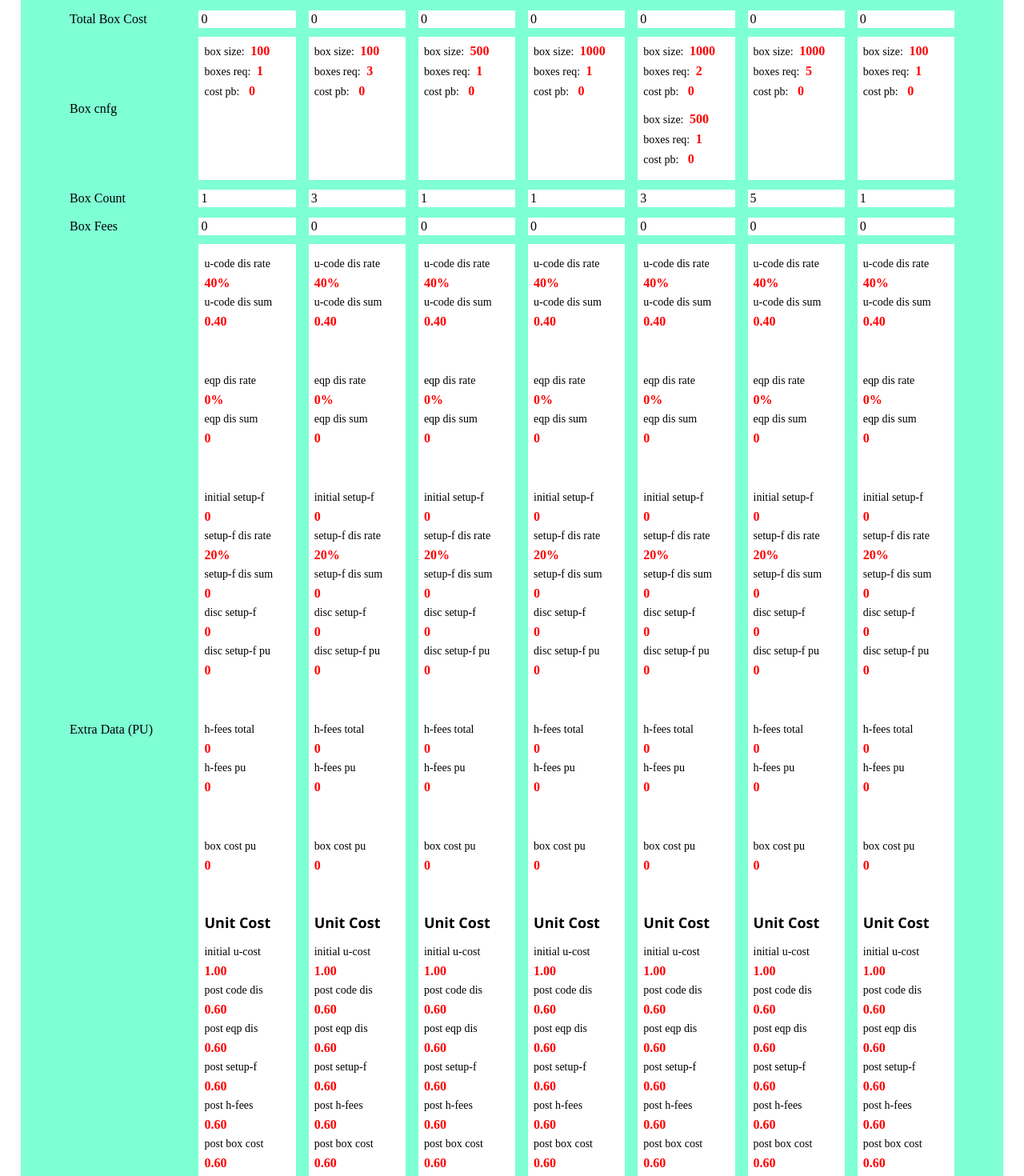
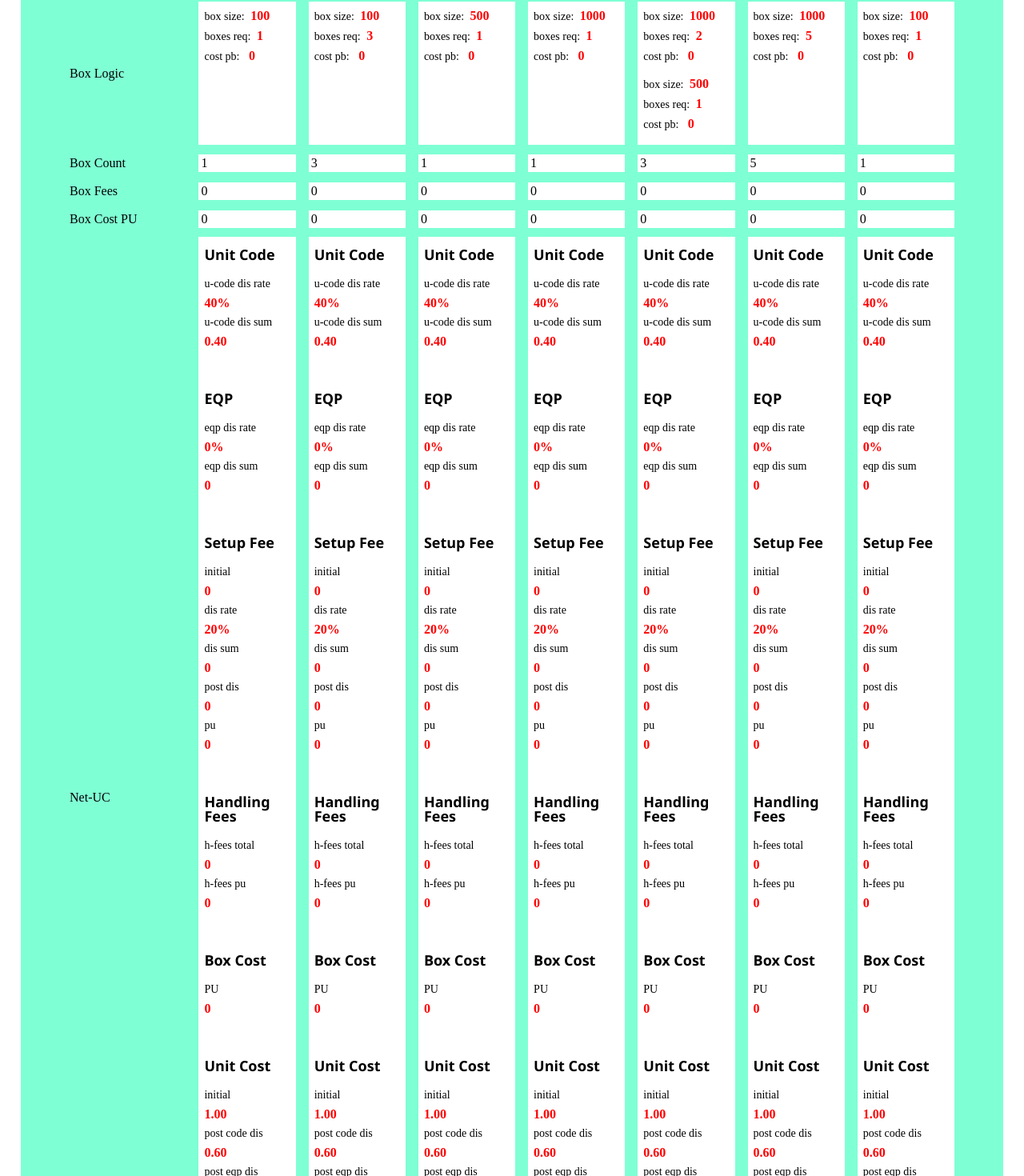
Before and after one commit to webdev-dave/bizzbuzz-custom-calculator, a React (Create React App) app: page / in a window 1280 px wide. Shown: the part 1112-2582 px from the top of the page at 80% size. Built offline with nearby package versions, Linux system fonts and the light colour scheme.

Commit message:
style netUnitCostAD

```diff
--- a/src/assets/styles/app.css
+++ b/src/assets/styles/app.css
@@ -333,12 +333,6 @@ input[type=number]::-webkit-outer-spin-button {
   padding-top: 3rem;
 }
 
-#additional-data-container h5 {
-  font-size: 1.8rem;
-  font-weight: 600;
-  font-family:'Segoe UI', Tahoma, Geneva, Verdana, sans-serif;
-  margin-bottom: 1.6rem;
-}
 
 #additional-data-grid {
   display: grid;
@@ -381,11 +375,21 @@ input[type=number]::-webkit-outer-spin-button {
 
 
 
-/* ------------------------------------------------------------------ Extra Data  */
+/* ------------------------------------------------------------------ Net Unit Cost Additional Data  */
+
+.grid-child .extra-data {
+  padding-top: 20rem;
+}
+
+.net-ucad-child h6 {
+  font-size: 1.8rem;
+  font-weight: 600;
+  font-family:'Segoe UI', Tahoma, Geneva, Verdana, sans-serif;
+  margin-bottom: 1.6rem;
+}
 
 
-
-.additional-data-text-container .extra-data-child {
+.additional-data-text-container .net-ucad-child {
   margin-bottom: 5rem;
   margin-top: 1rem;
 }
--- a/src/components/additionalData/AdditionalData.js
+++ b/src/components/additionalData/AdditionalData.js
@@ -1,11 +1,12 @@
 import { useSelector } from "react-redux";
 import { columnsArr } from "../../assets/helpers/helperArrays";
 import { selectQuantity } from "../main/mainSlice";
-import BoxConfiguration from "./Box/BoxConfiguration";
+import BoxLogic from "./Box/BoxLogic";
 import BoxCount from "./Box/BoxCount";
 import BoxFees from "./Box/BoxFees";
-import TotalBoxCost from "./Box/TotalBoxCost";
-import ExtraData from "./ExtraData";
+import BoxCostPerUnit from "./Box/BoxCostPerUnit";
+import NetUnitCostAD from "./NetUnitCostAD";
+
 
 const AdditionalData = () => {
   const qtyInput = useSelector(selectQuantity);
@@ -23,24 +24,13 @@ const AdditionalData = () => {
           );
         })}
 
-        <h6 className="result-head">Total Box Cost</h6>
+        <h6 className="result-head">Box Logic</h6>
         {columnsArr.map((column, i) => {
           return (
-            <TotalBoxCost
+            <BoxLogic
               columnIndex={i}
-              id={"total-box-cost-col-" + i}
-              key={"total-box-cost-col" + i}
-            />
-          );
-        })}
-
-        <h6 className="result-head">Box cnfg</h6>
-        {columnsArr.map((column, i) => {
-          return (
-            <BoxConfiguration
-              columnIndex={i}
-              id={"box-configuration-col-" + i}
-              key={"box-configuration-col-" + i}
+              id={"box-logic-col-" + i}
+              key={"box-logic-col-" + i}
             />
           );
         })}
@@ -65,13 +55,24 @@ const AdditionalData = () => {
           );
         })}
 
-        <h6 className="result-head">Extra Data (PU)</h6>
+        <h6 className="result-head">Box Cost PU</h6>
         {columnsArr.map((column, i) => {
           return (
-            <ExtraData
+            <BoxCostPerUnit
               columnIndex={i}
-              id={"extra-data-col-" + i}
-              key={"extra-data-col-" + i}
+              id={"box-cost-pu-col-" + i}
+              key={"box-cost-pu-col-" + i}
+            />
+          );
+        })}
+
+        <h6 className="result-head">Net-UC</h6>
+        {columnsArr.map((column, i) => {
+          return (
+            <NetUnitCostAD
+              columnIndex={i}
+              id={"net-ucad-col-" + i}
+              key={"net-ucad-col-" + i}
             />
           );
         })}
--- a/src/components/additionalData/Box/TotalBoxCost.js
+++ b/src/components/additionalData/Box/BoxCostPerUnit.js
@@ -1,7 +1,7 @@
 import { useSelector } from "react-redux";
 import { selectAdditionalData } from "../../main/mainSlice";
 
-const TotalBoxCost = ({id, columnIndex}) => {
+const BoxCostPerUnit = ({id, columnIndex}) => {
     const additionalDataArr = useSelector(selectAdditionalData);
 
     const totalBoxCostWithFees = additionalDataArr[columnIndex].totalBoxCostWithFees;
@@ -13,4 +13,4 @@ const TotalBoxCost = ({id, columnIndex}) => {
     )
 }
 
-export default TotalBoxCost;
+export default BoxCostPerUnit;
--- a/src/components/additionalData/Box/BoxConfiguration.js
+++ b/src/components/additionalData/Box/BoxLogic.js
@@ -2,7 +2,7 @@ import { useSelector } from "react-redux";
 import { selectBoxConfiguration } from "../../main/mainSlice";
 import { selectQuantity } from "../../main/mainSlice";
 
-const BoxConfiguration = ({ id, columnIndex }) => {
+const BoxLogic = ({ id, columnIndex }) => {
   const quantitiesArr = useSelector(selectQuantity);
   const boxDataObj = useSelector(selectBoxConfiguration);
   const currentQty = quantitiesArr[columnIndex];
@@ -20,7 +20,7 @@ const BoxConfiguration = ({ id, columnIndex }) => {
     currentBoxSizesArr &&
     currentBoxSizesArr.map((boxSizeKey, i) => {
       return (
-        <div key={"box-size" + i} className="additional-data-text-container">
+        <div key={"BoxLogic" + i} className="additional-data-text-container">
           <p>
             box size:{" "}
             <span className="colored-text">&nbsp;{boxSizeKey.slice(8)}</span>
@@ -48,4 +48,4 @@ const BoxConfiguration = ({ id, columnIndex }) => {
   );
 };
 
-export default BoxConfiguration;
+export default BoxLogic;
--- a/src/components/additionalData/ExtraData.js
+++ b/src/components/additionalData/NetUnitCostAD.js
@@ -1,7 +1,7 @@
 import { useSelector } from "react-redux";
 import { selectAdditionalData } from "../main/mainSlice";
 
-const ExtraData = ({ id, columnIndex }) => {
+const NetUnitCostAD = ({ id, columnIndex }) => {
   const additionalDataArr = useSelector(selectAdditionalData);
   const orderQty = additionalDataArr[columnIndex].quantity;
   //unit code
@@ -35,34 +35,38 @@ const ExtraData = ({ id, columnIndex }) => {
     <div className="grid-child extra-data" id={id}>
       <div className="additional-data-text-container">
         {/* unit code discount */}
-        <div className="extra-data-child">
+        <div className="net-ucad-child">
+            <h6>Unit Code</h6>
             <p>u-code dis rate</p>
             <p className="colored-text">{unitCodeDiscountRate}%</p>
             <p>u-code dis sum</p>
             <p className="colored-text">{unitCodeDiscountSum && unitCodeDiscountSum.toFixed(2)}</p>
         </div>
         {/* EQP discount */}
-        <div className="extra-data-child">
+        <div className="net-ucad-child">
+            <h6>EQP</h6>
             <p>eqp dis rate</p>
             <p className="colored-text">{eqpDiscountRate}</p>
             <p>eqp dis sum</p>
             <p className="colored-text">{eqpDiscountSum && eqpDiscountSum}</p>
         </div>
         {/* setup fee */}
-        <div className="extra-data-child">
-            <p>initial setup-f</p>
+        <div className="net-ucad-child">
+            <h6>Setup Fee</h6>
+            <p>initial</p>
             <p className="colored-text">{initialSetupFee && initialSetupFee.toFixed(2)}</p>
-            <p>setup-f dis rate</p>
+            <p>dis rate</p>
             <p className="colored-text">{setupCodeDiscountRate}%</p>
-            <p>setup-f dis sum</p>
+            <p>dis sum</p>
             <p className="colored-text">{setupFeeDiscountSum && setupFeeDiscountSum.toFixed(2)}</p>
-            <p>disc setup-f</p>
+            <p>post dis</p>
             <p className="colored-text">{discountedSetupFee && discountedSetupFee.toFixed(2)}</p>
-            <p>disc setup-f pu</p>
+            <p>pu</p>
             <p className="colored-text">{discountedSetupFeePerUnit && discountedSetupFeePerUnit.toFixed(2)}</p>
         </div>
         {/* handling fees */}
-        <div className="extra-data-child">
+        <div className="net-ucad-child">
+            <h6>Handling Fees</h6>
             <p>h-fees total</p>
             <p className="colored-text">{totalHandlingFees && totalHandlingFees.toFixed(2)}</p>
             <p>h-fees pu</p>
@@ -71,16 +75,17 @@ const ExtraData = ({ id, columnIndex }) => {
 
 
 
-        <div className="extra-data-child">
-            <p>box cost pu</p>
+        <div className="net-ucad-child">
+            <h6>Box Cost</h6>
+            <p>PU</p>
             <p className="colored-text">{boxCostPerUnit && boxCostPerUnit.toFixed(2)}</p>
         </div>
 
 
-
-        <div className="extra-data-child">
-            <h5>Unit Cost</h5>
-            <p>initial u-cost</p>
+        {/* unit cost */}
+        <div className="net-ucad-child">
+            <h6>Unit Cost</h6>
+            <p>initial</p>
             <p className="colored-text">{initialUnitCost && initialUnitCost.toFixed(2)}</p>
             <p></p>
             <p>post code dis</p>
@@ -99,7 +104,7 @@ const ExtraData = ({ id, columnIndex }) => {
         </div>
 
 
-        <div className="extra-data-child">
+        <div className="net-ucad-child">
             <p></p>
             <p className="colored-text"></p>
         </div>
@@ -116,4 +121,4 @@ const ExtraData = ({ id, columnIndex }) => {
   );
 };
 
-export default ExtraData;
+export default NetUnitCostAD;
--- a/src/components/main/mainSlice.js
+++ b/src/components/main/mainSlice.js
@@ -163,10 +163,6 @@ const mainSlice = createSlice({
         }
         state.additionalData[index] = additionalData;
 
-        //console.log(discountedUnitCostPostEqp);
-        console.log(discountedSetupFeePerUnit);
-        //console.log(handlingFeesPerUnit);
-        //console.log(boxCostPerUnitWithFees);
 
         return Number((discountedUnitCostPostEqp + discountedSetupFeePerUnit + handlingFeesPerUnit + boxCostPerUnitWithFees).toFixed(4));
       })
```
